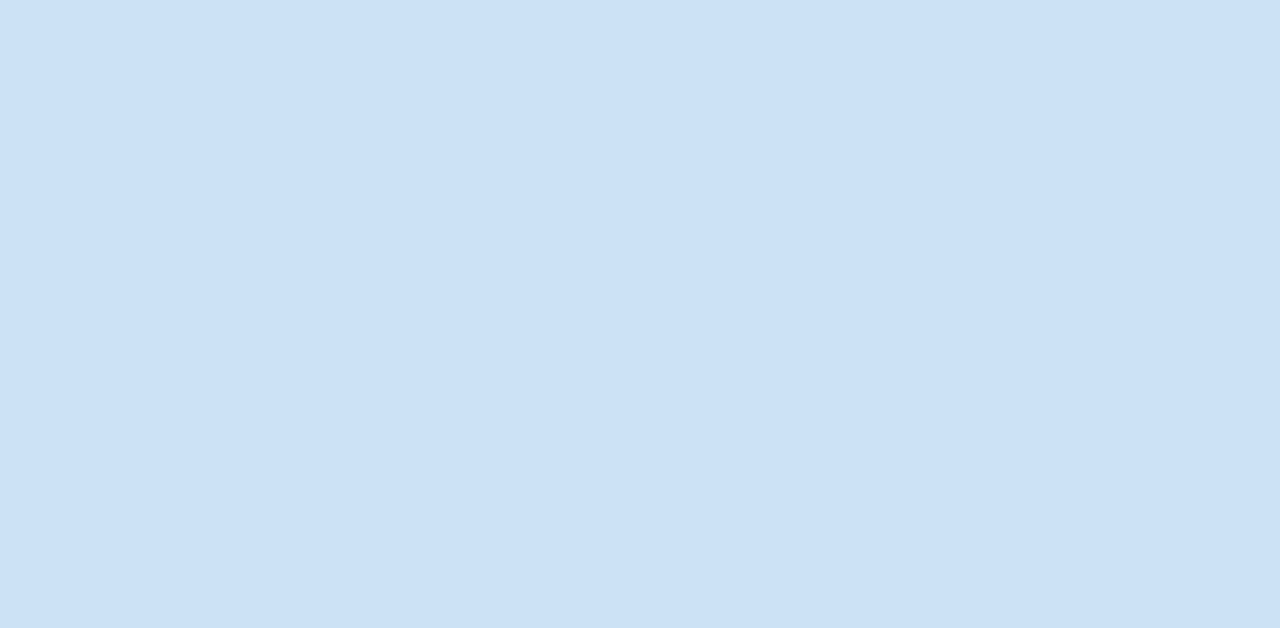
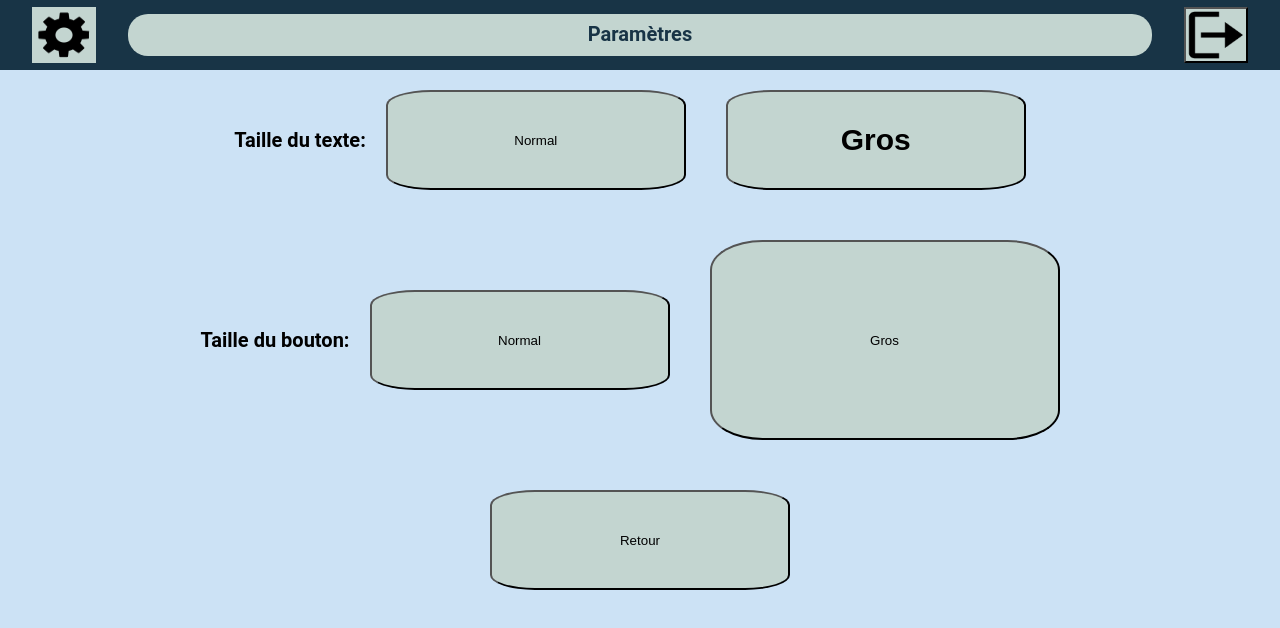
Before and after one commit to 2019-2020-ps6/2022-2023-ps6-poly-esprit, an Angular app in the folder front-end/: page /parametre in a window 1280 px wide. Before the commit this address led to /. Shown: the top 628 px of the page. Built offline with nearby package versions, Linux system fonts and the light colour scheme.

Commit message:
creation of component+html and css+routing

```diff
--- a/front-end/src/app/app-routing.module.ts
+++ b/front-end/src/app/app-routing.module.ts
@@ -8,6 +8,7 @@ import { CreateQuizComponent } from './create-quiz-component/create-quiz.compone
 import {QuizListDisplayComponent} from "./quiz-list-display/quiz-list-display.component";
 import {AppComponent} from "./app.component";
 import {EditQuizComponent} from "./edit-quiz-component/edit-quiz.component";
+import {ParameterPageComponent} from "./parameter-page/parameter-page.component";
 
 const routes: Routes = [
 
@@ -17,6 +18,7 @@ const routes: Routes = [
   {path: 'create-quiz', component: CreateQuizComponent },
   {path: 'edit-quiz/:id', component: EditQuizComponent},
   {path: '', component: QuizListDisplayComponent },
+  {path: 'parametre', component:ParameterPageComponent}
 
 
 ];
--- a/front-end/src/app/app.module.ts
+++ b/front-end/src/app/app.module.ts
@@ -13,6 +13,7 @@ import { QuizListDisplayComponent } from './quiz-list-display/quiz-list-display.
 import {ReactiveFormsModule} from "@angular/forms";
 import { HeaderComponent } from './header/header.component';
 import {EditQuizComponent} from "./edit-quiz-component/edit-quiz.component";
+import { ParameterPageComponent } from './parameter-page/parameter-page.component';
 
 @NgModule({
   declarations: [
@@ -23,7 +24,8 @@ import {EditQuizComponent} from "./edit-quiz-component/edit-quiz.component";
     CreateQuizComponent,
     QuizListDisplayComponent,
     HeaderComponent,
-    EditQuizComponent
+    EditQuizComponent,
+    ParameterPageComponent
   ],
   imports: [
     BrowserModule,
--- a/front-end/src/app/header/header.component.html
+++ b/front-end/src/app/header/header.component.html
@@ -1,7 +1,8 @@
 <header class="header">
-  <button class="parameter">
+  <a class="parameter" [routerLink]="['/parametre']">
 
-  </button>
+  </a>
+
   <div class="title">
     <h1 >{{title}}</h1>
   </div>
--- /dev/null
+++ b/front-end/src/app/parameter-page/parameter-page.component.html
@@ -0,0 +1,20 @@
+<app-header [title]="title"></app-header>
+<div class="page">
+  <div class="ligne">
+    <p class="texte">Taille du texte:</p>
+    <button class="tailleTexteNormal">Normal</button>
+    <button class="tailleTexteGros">Gros</button>
+  </div>
+
+  <div class="ligne">
+    <p class="texte">Taille du bouton:</p>
+    <button class="tailleBoutonNormal">Normal</button>
+    <button class="tailleBoutonGros">Gros</button>
+  </div>
+
+  <div class="ligne">
+    <button class="retour">
+      Retour
+    </button>
+  </div>
+</div>
--- /dev/null
+++ b/front-end/src/app/parameter-page/parameter-page.component.scss
@@ -0,0 +1,50 @@
+.tailleBoutonNormal, .retour, .tailleTexteNormal{
+  border-radius: 15%;
+  width: 300px;
+  height: 100px;
+  background-color: #C3D5D0;
+  margin: 20px;
+
+}
+.tailleBoutonNormal:hover, .retour:hover, .tailleTexteNormal:hover {
+  transform: scale(1.5);
+  transition: 0.2s;
+}
+.tailleBoutonGros{
+  border-radius: 15%;
+  width: 350px;
+  height: 200px;
+  background-color: #C3D5D0;
+  margin: 20px;
+
+}
+.tailleBoutonGros:hover {
+  transform: scale(1.5);
+  transition: 0.2s;
+}
+
+.tailleTexteGros{
+  border-radius: 15%;
+  width: 300px;
+  height: 100px;
+  font-size:30px;
+  font-weight: bold;
+  background-color: #C3D5D0;
+  margin: 20px;
+}
+.tailleTexteGros:hover {
+  transform: scale(1.5);
+  transition: 0.2s;
+}
+
+.ligne {
+  display: flex;
+  justify-content:center;
+  align-items: center;
+  margin-bottom: 10px;
+}
+.texte{
+  font-size: 20px;
+  font-weight: bold;
+  font-family: 'Roboto', sans-serif;
+}
--- /dev/null
+++ b/front-end/src/app/parameter-page/parameter-page.component.ts
@@ -0,0 +1,11 @@
+import { Component } from '@angular/core';
+
+@Component({
+  selector: 'app-parameter-page',
+  templateUrl: './parameter-page.component.html',
+  styleUrls: ['./parameter-page.component.scss']
+})
+export class ParameterPageComponent {
+  title = 'Paramètres';
+
+}
```
Also changed, not shown: 1 other file (tests, documents, lock files or other folders).
